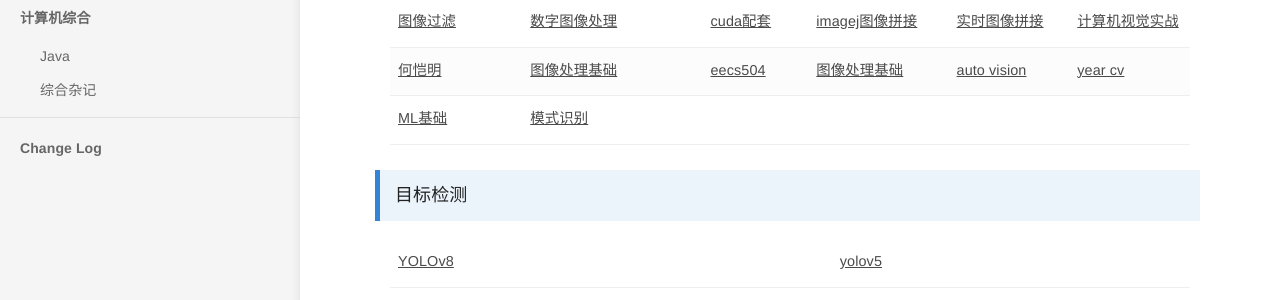
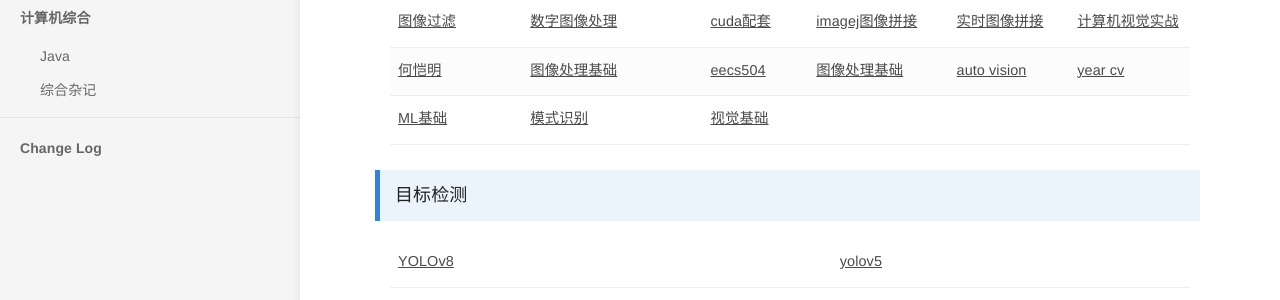
Before and after one commit to bashendixie/Machine_Learning_Notes, a Jekyll site: the page built from _docs/1、机器学习/计算机视觉.md, in a window 1280 px wide. Shown: the part 359-659 px from the top of the page. Built offline with Jekyll 4.4.1, drawn with Linux system fonts in a browser that asks for light colours; some web fonts are replaced.

Commit message:
no message

```diff
--- a/_docs/1、机器学习/计算机视觉.md
+++ b/_docs/1、机器学习/计算机视觉.md
@@ -93,6 +93,9 @@
 			</td>
 			<td>
 				<a href="https://lme.tf.fau.de/" target="_blank">模式识别</a>
+			</td>
+			<td>
+				<a href="https://staff.fnwi.uva.nl/r.vandenboomgaard/ComputerVision/LectureNotes/CV/PinholeCamera/index.html" target="_blank">视觉基础</a>
 			</td>
 		</tr>
 	</tbody>
```
